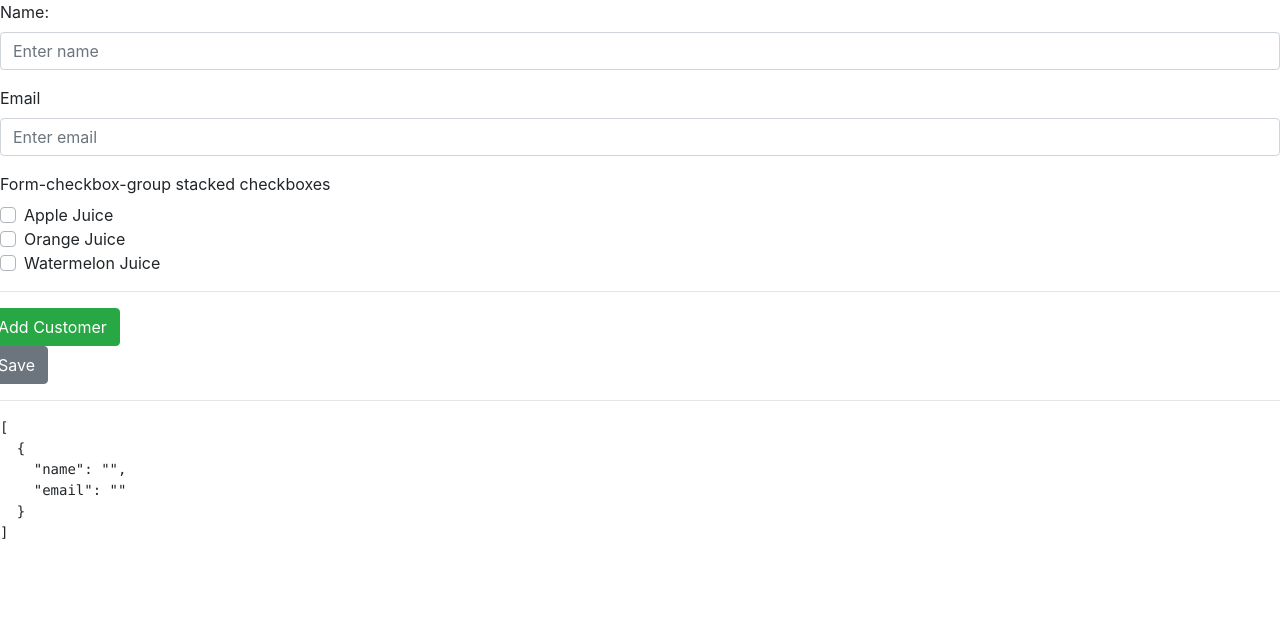
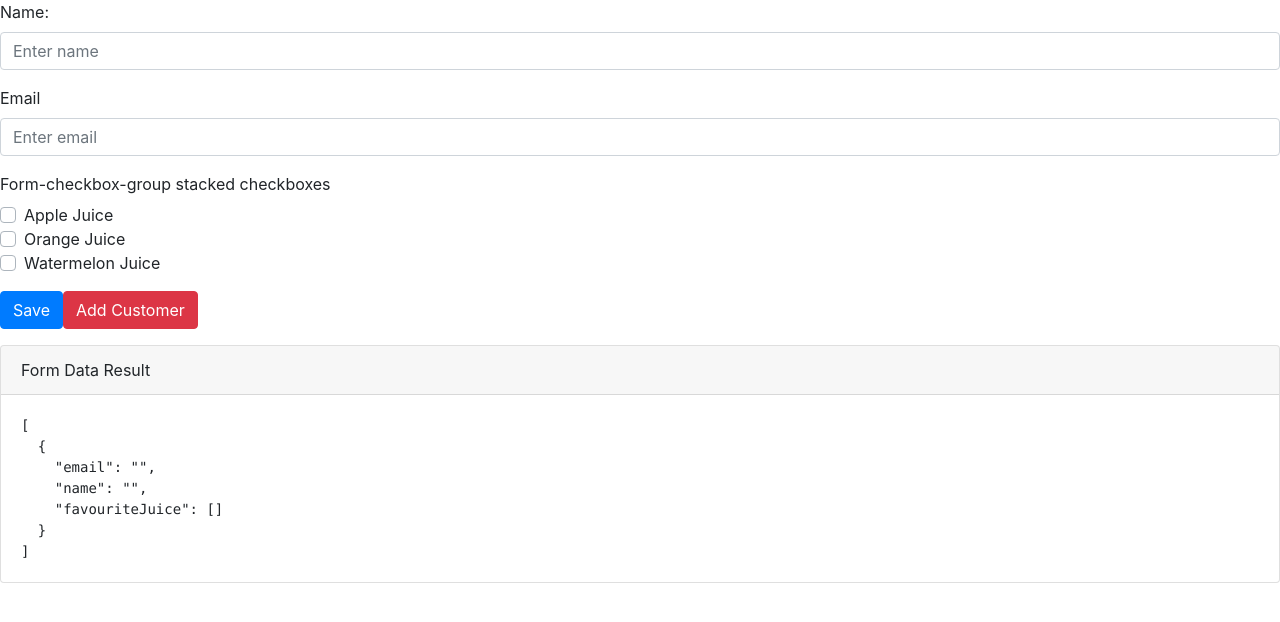
Before and after one commit to spdy999/ypb, a Vue app: page /#/ in a window 1280 px wide. Shown: the top 622 px of the page. Built offline with nearby package versions, Linux system fonts and the light colour scheme.

Commit message:
change field name

```diff
--- a/src/components/CustomerForm.vue
+++ b/src/components/CustomerForm.vue
@@ -17,14 +17,13 @@
 
         <b-form-group label="Form-checkbox-group stacked checkboxes">
           <b-form-checkbox-group
-            v-model="customer.selected"
+            v-model="customer.favouriteJuice"
             :options="options"
             name="flavour-2a"
             stacked
           ></b-form-checkbox-group>
         </b-form-group>
       </div>
-      <!-- <b-button type="submit" variant="primary"></b-button> -->
       <b-button type="submit" variant="primary">Save</b-button>
       <b-button v-on:click="addCustomer" variant="danger">Add Customer</b-button>
     </b-form>
@@ -38,11 +37,17 @@
 export default {
   data() {
     return {
-      initial: [{ name: "", email: "" }],
+      initial: [
+        {
+          email: "",
+          name: "",
+          favouriteJuice: []
+        }
+      ],
       customer: {
         email: "",
         name: "",
-        selected: [] // Must be an array reference!
+        favouriteJuice: []
       },
 
       options: [
--- a/src/components/MultipleCustomerInformationRecording.vue
+++ b/src/components/MultipleCustomerInformationRecording.vue
@@ -2,15 +2,18 @@
   <div>
     <!-- <b-button @click="onClickAddCustomer">Add Customer</b-button>
     <b-button>Save</b-button>-->
-    <TestForm />
+    <!-- <TestForm /> -->
+    <CustomerForm />
   </div>
 </template>
 
 <script>
-import TestForm from "./TestForm.vue";
+// import TestForm from "./TestForm.vue";
+import CustomerForm from "./CustomerForm.vue";
 export default {
   components: {
-    TestForm
+    // TestForm,
+    CustomerForm
   },
   methods: {
     onClickAddCustomer() {
```
